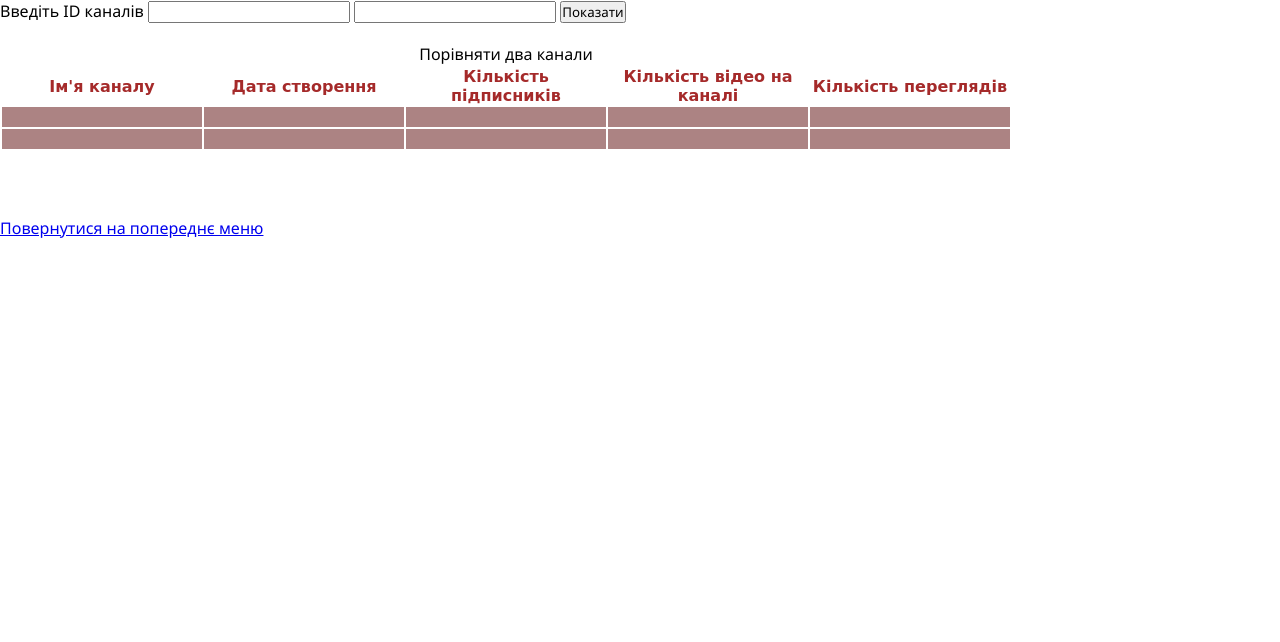
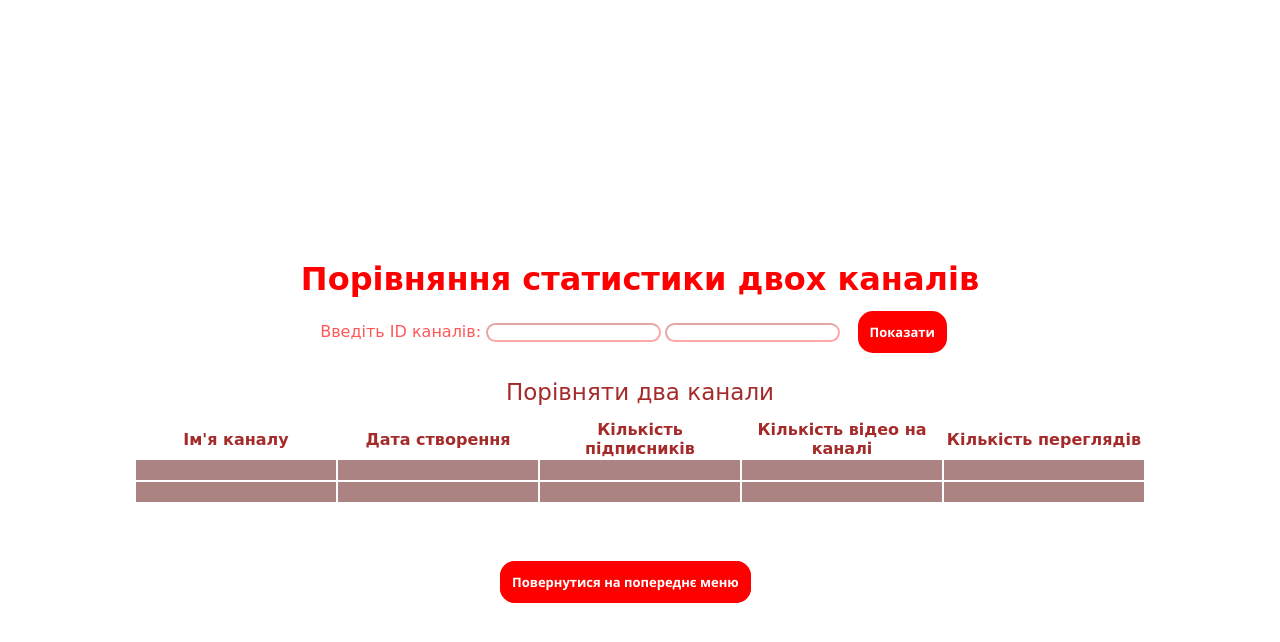
Before and after one commit to IrynaDeina/YouTube, a plain HTML site: page index4.html in a window 1280 px wide. Drawn offline with Linux system fonts and the light colour scheme; a script that the page names is missing; a web font is replaced by a local one.

Commit message:
add styles on pages

```diff
--- a/index4.html
+++ b/index4.html
@@ -6,6 +6,8 @@
     <meta http-equiv="X-UA-Compatible" content="IE=edge">
     <meta name="viewport" content="width=device-width, initial-scale=1.0">
     <link rel="stylesheet" type="text/css" href="style.css">
+    <link rel="preconnect" href="https://fonts.gstatic.com">
+    <link href="https://fonts.googleapis.com/css2?family=Dela+Gothic+One&display=swap" rel="stylesheet">
     <title>Порівняти</title>
 
 </head>
@@ -167,16 +169,17 @@
 
     </script>
 
-    <div>
-        <span>
-            Введіть ID каналів
+    <div class="container">
+        <h1 class="stat-title">Порівняння статистики двох каналів</h1>
+        <span class="input-title">
+            Введіть ID каналів:
         </span>
-        <input type="text" id="channelID">
-        <input type="text" id="channelID2">
-        <button onclick="execute(), execute2()">Показати</button>
+        <input type="text" id="channelID"  class="channel-input">
+        <input type="text" id="channelID2"  class="channel-input">
+        <button onclick="execute(), execute2()" class="btn">Показати</button>
     </div>
-    <table id="infoTable">
-        <caption>Порівняти два канали</caption>
+    <table id="infoTable" style="margin: 0 auto; text-align: center;">
+        <caption  class="table-title">Порівняти два канали</caption>
         <tr>
             <th>
                 Ім'я каналу
@@ -232,7 +235,7 @@
         </tr>
     </table>
     <br><br><br>
-    <a href="index2.html" class="links">Повернутися на попереднє меню</a>
+    <a href="index2.html" class="btn btn--margin">Повернутися на попереднє меню</a>
 
 </body>
 
--- a/style.css
+++ b/style.css
@@ -78,7 +78,8 @@
   transition-duration: 0.8s;
 }
 
-.list_btn, .goBack_btn {
+.list_btn,
+.goBack_btn {
   position: absolute;
   cursor: pointer;
   top: 60px;
@@ -90,15 +91,15 @@
   background-position: center;
   border-radius: 15%;
   border: none;
-  }
+}
 
-  /*--SECOND PAGE--*/
+/*--SECOND PAGE--*/
 
 #second_page .tasks {
   text-align: center;
   display: block;
   margin-top: 150px;
-  }
+}
 
 #second_page .tasks li {
   list-style-type: none;
@@ -125,7 +126,6 @@
   transition-duration: 0.8s;
 }
 
-
 .btn {
   text-decoration: none;
   color: #ffffff;
@@ -138,14 +138,17 @@
   margin: 13px;
 }
 
+.btn--margin {
+  margin-left: 500px;
+}
+
 .btn:hover {
   text-decoration: none;
   color: #000000;
   background-color: rgb(255, 255, 255);
   transition-duration: 0.8s;
 }
-table#infoTable5 tr th
-{
+table#infoTable5 tr th {
   width: 300px;
 }
 
@@ -198,8 +201,7 @@ table#infoTable tr td {
   height: 20px;
   width: 200px;
 }
-div.compare
-{
+div.compare {
   height: 200px;
   width: 500px;
   margin: auto;
@@ -207,30 +209,27 @@ div.compare
   margin-bottom: 50px;
   font-family: "Segoe UI", Tahoma, Geneva, Verdana, sans-serif;
 }
-div.compare span, div.compare input, div.compare button
-{
+div.compare span,
+div.compare input,
+div.compare button {
   display: block;
   font-family: "Segoe UI", Tahoma, Geneva, Verdana, sans-serif;
 }
-div.compare span
-{
+div.compare span {
   width: 150px;
   margin: auto;
   margin-bottom: 20px;
   padding-top: 20px;
 }
-div.compare input
-{
+div.compare input {
   width: 200px;
   margin: auto;
   margin-bottom: 20px;
 }
-#channelID2
-{
+#channelID2 {
   margin-bottom: 20px;
 }
-div.compare button
-{
+div.compare button {
   width: 150px;
   margin: auto;
 }
```
Also changed, not shown: index5.html (+9 -7 lines).
